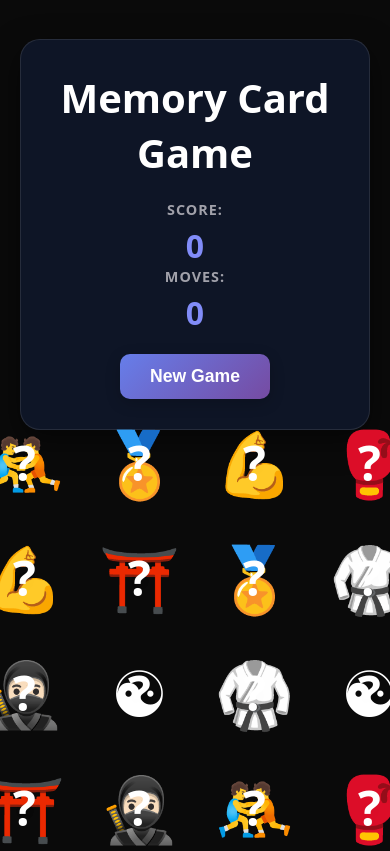
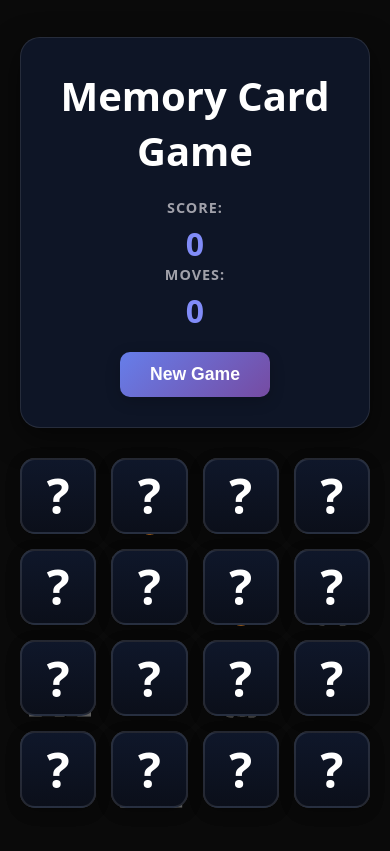
Before and after one commit to Romie321/memory-card-game, a React (Vite) app: page / in a window 390 px wide. Built offline with nearby package versions, Linux system fonts and the light colour scheme.

Commit message:
Refactor cards grid layout for improved responsiveness and spacing

```diff
--- a/src/index.css
+++ b/src/index.css
@@ -144,13 +144,14 @@ body {
 .cards-grid {
   display: grid;
   justify-content: center;
-  grid-template-columns: repeat(4, 1fr);
-  gap: 115px;
+  grid-template-columns: repeat(4, minmax(0, 1fr));
+  gap: 15px;
   max-width: 600px;
-  width: 100px;
+  width: 100%;
 }
 
 .card {
+  width: 100%;
   aspect-ratio: 1;
   position: relative;
   cursor: pointer;
@@ -170,12 +171,12 @@ body {
   box-shadow: 0 4px 15px rgba(0, 0, 0, 0.2);
   backface-visibility: hidden;
   transition:
-    opacity 0.3,
+    opacity 0.3s,
     transform 0.3s;
 }
 
 .card-front {
-  background-color: linear-gradient(to bottom, #0f172a, #0b0f1a);
+  background: linear-gradient(to bottom, #0f172a, #0b0f1a);
   color: #fff;
   font-weight: bold;
   font-size: 3rem;
@@ -210,7 +211,7 @@ body {
   border: 2px solid rgba(126, 211, 33, 0.5);
 }
 
-.card:hover:not(.matched):not(flipped) .card-front {
+.card:hover:not(.matched):not(.flipped) .card-front {
   transform: scale(1.05);
 }
 
```
